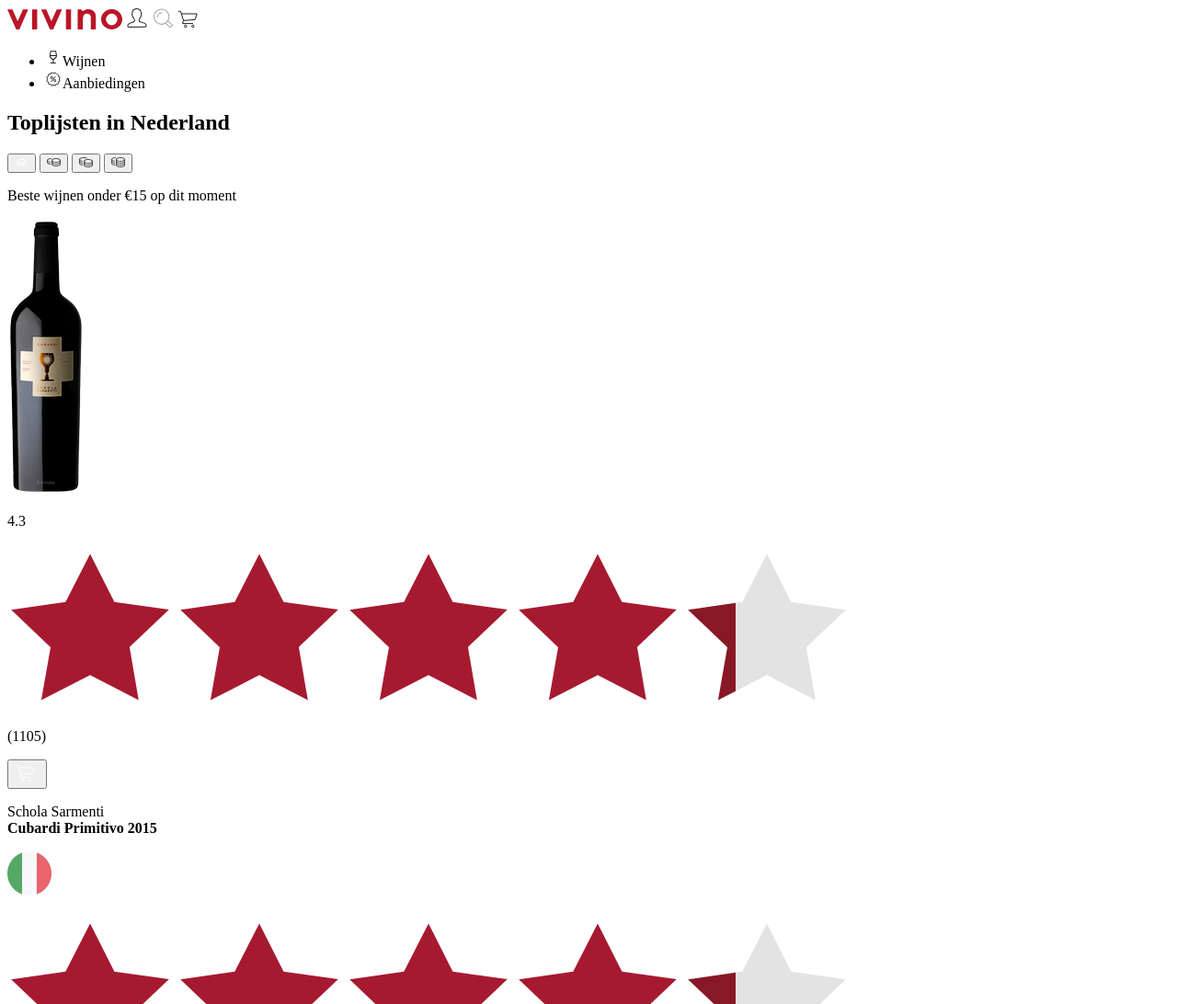
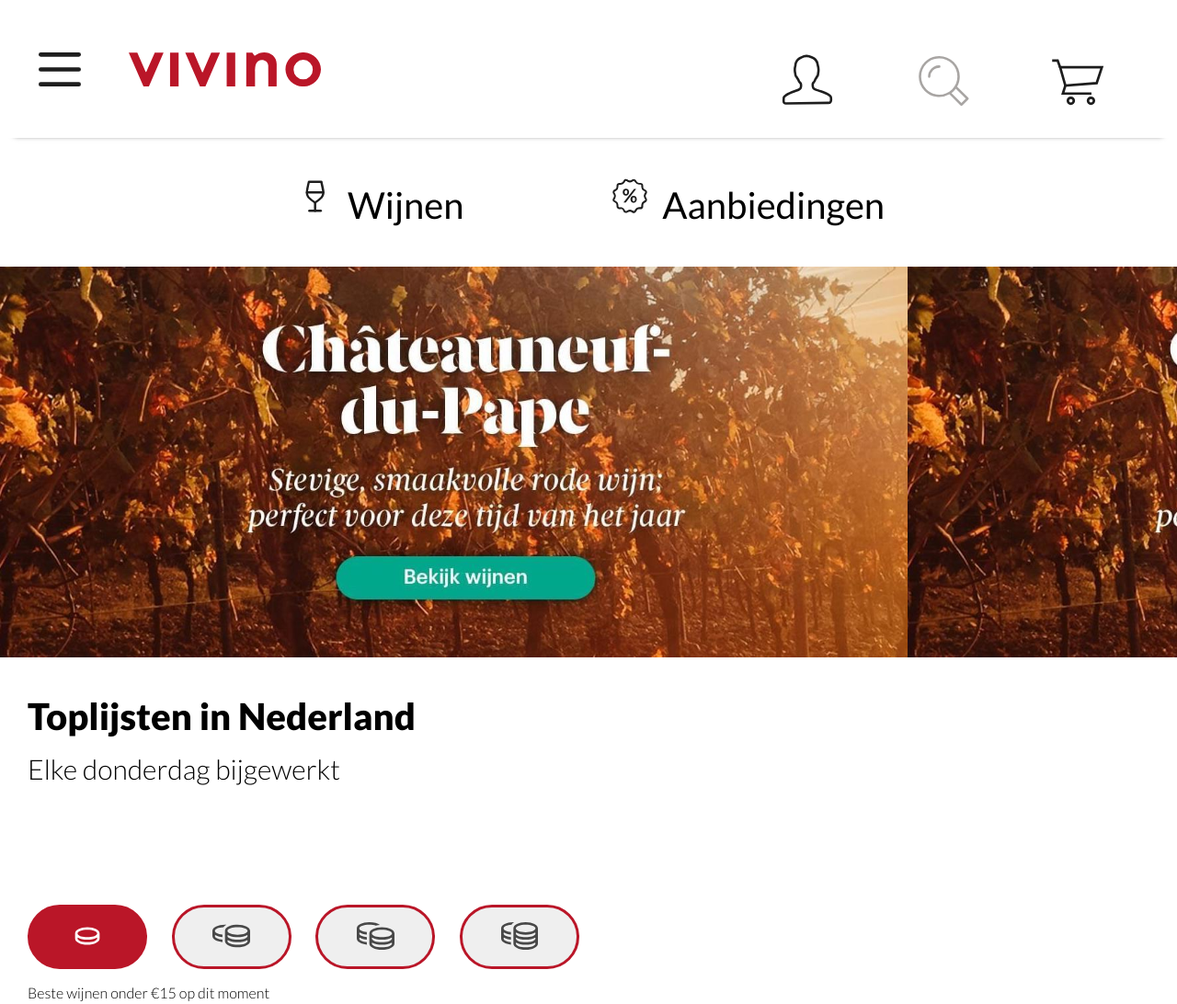
Before and after one commit to frederiqueisabel/Frontend, a plain HTML site: page index.html in a window 1280 px wide. Shown: the top 1092 px of the page at 92% size. Drawn offline with Linux system fonts and the light colour scheme.

Commit message:
Add files via upload

```diff
--- a/index.html
+++ b/index.html
@@ -3,13 +3,24 @@
 <head>
     <meta charset="UTF-8">
     <title>Document</title>
+    <link href="styles/style.css" rel="stylesheet">
+    <link href="https://fonts.googleapis.com/css2?family=Lato:wght@100;300;400;700;900&display=swap" rel="stylesheet">
 </head>
 <body>
    <header>
-      <a href="index.html" ><img src="images/svgexport-1.svg" alt="logo"></a>
-       <a><img src="images/svgexport-4.svg"></a>
-       <a><img src="images/svgexport-2.svg"></a>
-       <a><img src="images/svgexport-5.svg"></a>
+     <div>
+         <container>
+          <a><img src="images/svgexport-100.svg"></a>
+          <a href="index.html" ><img src="images/svgexport-1.svg" alt="logo"></a>
+         </container>
+          <ul id="menu">
+                <a><li><img src="images/svgexport-4.svg"></li></a>
+                <a><li><img src="images/svgexport-2.svg"></li></a>
+                <a><li><img src="images/svgexport-5.svg"></li></a>
+           </ul>
+     </div>
+
+   </header>
        <nav>
            <ul>
                <a><li><img src="images/svgexport-6.svg">Wijnen</li></a>
@@ -17,18 +28,23 @@
 
            </ul>
        </nav>
-   </header>
+
    <main>
      <section>
+     </section>
+     <section>
       <h1>Toplijsten in Nederland</h1>
-      <p></p>
-      <button><img src="images/svgexport-11.svg"></button>
-      <button><img src="images/svgexport-12.svg"></button>
-      <button><img src="images/svgexport-13.svg"></button>
-      <button><img src="images/svgexport-14.svg"></button>
-      <p>Beste wijnen onder €15 op dit moment</p>
-      <a><container>
-           <img src="images/cubardi.png">
+      <p id="donderdag">Elke donderdag bijgewerkt</p>
+      <div id="buttons">
+              <button><img src="images/svgexport-11.svg"></button>
+              <button><img src="images/svgexport-12.svg"></button>
+              <button><img src="images/svgexport-13.svg"></button>
+              <button><img src="images/svgexport-14.svg"></button>
+      </div>
+      <p id="bestewijnen">Beste wijnen onder €15 op dit moment</p>
+      <a><container class="wijntjes">
+           <img class="wijn" src="images/cubardi.png">
+           <div class="rating">
             <p>
             4.3
             </p>
@@ -40,14 +56,17 @@
                 <img src="images/svgexport-17.svg">
               </div>
               <p>&#40;1105&#41;</p>
-            <button><img src="images/svgexport-18.svg"></button>
+            <button class="winkelkar"><img src="images/svgexport-18.svg"></button>
+          </div>
             <p>Schola Sarmenti<br><b>Cubardi Primitivo 2015</b></p>
             <img src="images/italiaans.webp">
           </container></a>
 
-          <a><container>
+          <a><container class="wijntjes">
+           <img class="wijn" src="images/primitivo.png">
+           <div class="rating">
             <p>
-
+            4.4
             </p>
             <div>
                 <img src="images/svgexport-16.svg">
@@ -57,13 +76,16 @@
                 <img src="images/svgexport-17.svg">
               </div>
             <p>&#40;1783&#41;</p>
-            <button><img src="images/svgexport-18.svg">
+            <button class="winkelkar"><img src="images/svgexport-18.svg">
             </button>
+              </div>
             <p>Brunilde di Menzione<br><b>Cubardi Primitivo 2015</b></p>
             <img src="images/italiaans.webp">
           </container></a>
 
-          <a><container>
+          <a><container class="wijntjes">
+          <img class="wijn" src="images/governo.png">
+           <div class="rating">
             <p>
 
             </p>
@@ -75,12 +97,13 @@
                 <img src="images/svgexport-17.svg">
               </div>
             <p>&#40;1770&#41;</p>
-            <button><img src="images/svgexport-18.svg"></button>
+            <button class="winkelkar"><img src="images/svgexport-18.svg"></button>
+              </div>
             <p>Schola Sarmenti<br><b>Cubardi Primitivo 2015</b></p>
             <img src="images/italiaans.webp">
           </container></a>
 
-          <a><container>
+          <a><container class="wijntjes">
             <p>
 
             </p>
--- a/styles/style.css
+++ b/styles/style.css
@@ -2,3 +2,156 @@
 *, *::after, *::before {
   box-sizing:border-box;
 }
+body{
+    font-family: 'Lato', sans-serif;
+    margin:0;
+}
+main img:first-of-type {
+    overflow: hidden;
+    left:-200px;
+}
+header {
+    height: 140px;
+    padding: 16px;
+    margin-top: 10px;
+    width: 100%;
+    display: flex;
+    flex-direction: column;
+    justify-content: center;
+    box-shadow: 0px 13px 6px -16px #111;
+}
+header div {
+    display: flex;
+    justify-content: space-between;
+    margin-left: 0px;
+    margin-right: 50px;
+}
+header img{
+    height:80%;
+}
+ul{
+    list-style: none;
+    display: flex;
+    flex-direction: row;
+}
+#menu {
+    width: 34%;
+    justify-content: space-between;
+    margin-top: 0;
+}
+h1{
+    font-weight: 900;
+    font-size: 40px;
+    padding:0;
+    margin:0;
+    margin-top: 40px;
+    margin-left: 30px
+}
+#donderdag {
+    font-weight: 300;
+    font-size: 30px;
+    margin-top: 15px;
+    margin-left: 30px;
+}
+a li:first-of-type{
+    height: 30px;
+}
+a li img{
+    height: 62px;
+}
+nav{
+    height: 140px;
+    display: flex;
+    justify-content: space-around;
+    align-items: center;
+    box-shadow: 0px 13px 7px -15px #111;
+}
+nav li img{
+    height: 50px;
+    margin-right: 10px;
+}
+nav li {
+    font-size: 40px;
+    height: 60px;
+    justify-content: center;
+    align-items: center;
+    margin-bottom: 35px;
+}
+nav ul{
+    font-weight: 00;
+    display: flex;
+    align-content: center;
+    width: 800px;
+    justify-content: space-around;
+    padding:0;
+    margin:0;
+}
+header container {
+    display: flex;
+    width: 30%;
+    justify-content: space-around
+}
+section:first-of-type{
+    height: 425px;
+    background-image: url(/images/banner%20kopie.jpg);
+    background-size: contain;
+}
+#buttons{
+    display: flex;
+    width: 600px;
+    justify-content: space-between;
+    margin-top: 130px;
+    margin-left: 30px;
+}
+section div button{
+    height: 70px;
+    width: 130px;
+    border-radius: 35px;
+    border:solid rgb(186, 22, 40);
+}
+section div button:first-of-type {
+    background-color:rgb(186, 22, 40);
+}
+section div button img{
+    height: 30px;
+}
+#bestewijnen{
+    margin-left: 30px;
+    font-weight:300;
+}
+.wijntjes{
+    display: flex;
+}
+.wijntjes div img{
+    height: 28px;
+}
+.wijntjes div .winkelkar {
+    background-color: #02a78b;
+    width: 280px;
+    height: 79px;
+    border-radius: 50px;
+    margin:0;
+    border: none;
+}
+.wijntjes div .winkelkar img{
+    height: 50px;
+}
+.wijntjes div p:first-of-type{
+    font-size: 60px;
+    padding:0;
+    margin-top: 33px;
+    margin-bottom: 0;
+}
+.wijntjes div p:nth-of-type(2){
+    margin-top: 15px;
+    margin-bottom: 30px;
+    font-size: 30px;
+    font-weight: 300;
+}
+.wijntjes .rating{
+    margin-left: 35px;
+    margin-top: 30px;
+}
+.wijntjes .wijn {
+    height: 340px;
+}
```
Also changed, not shown: images/banner kopie.jpg (added), images/banner.jpg (added), 1 other file.
